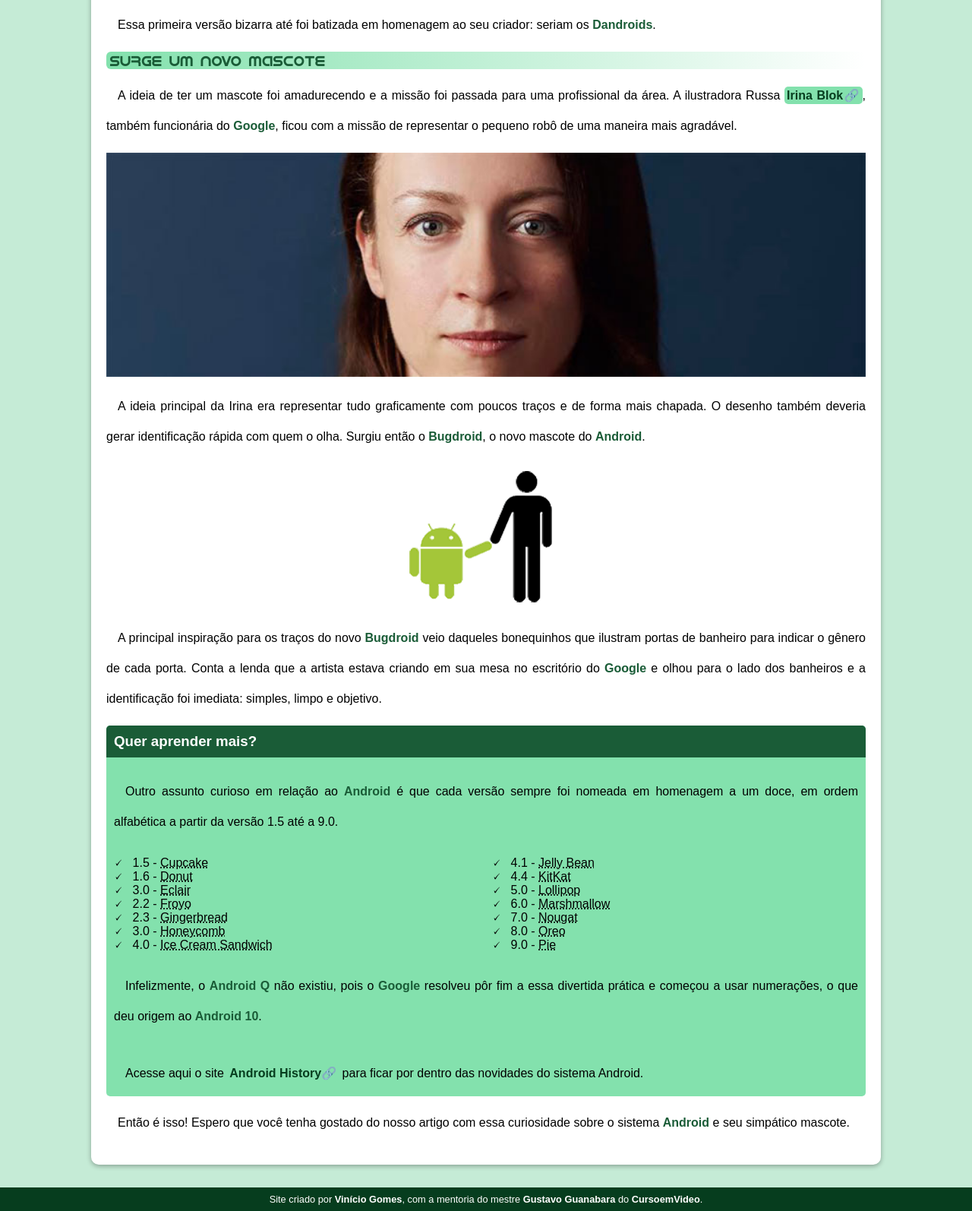
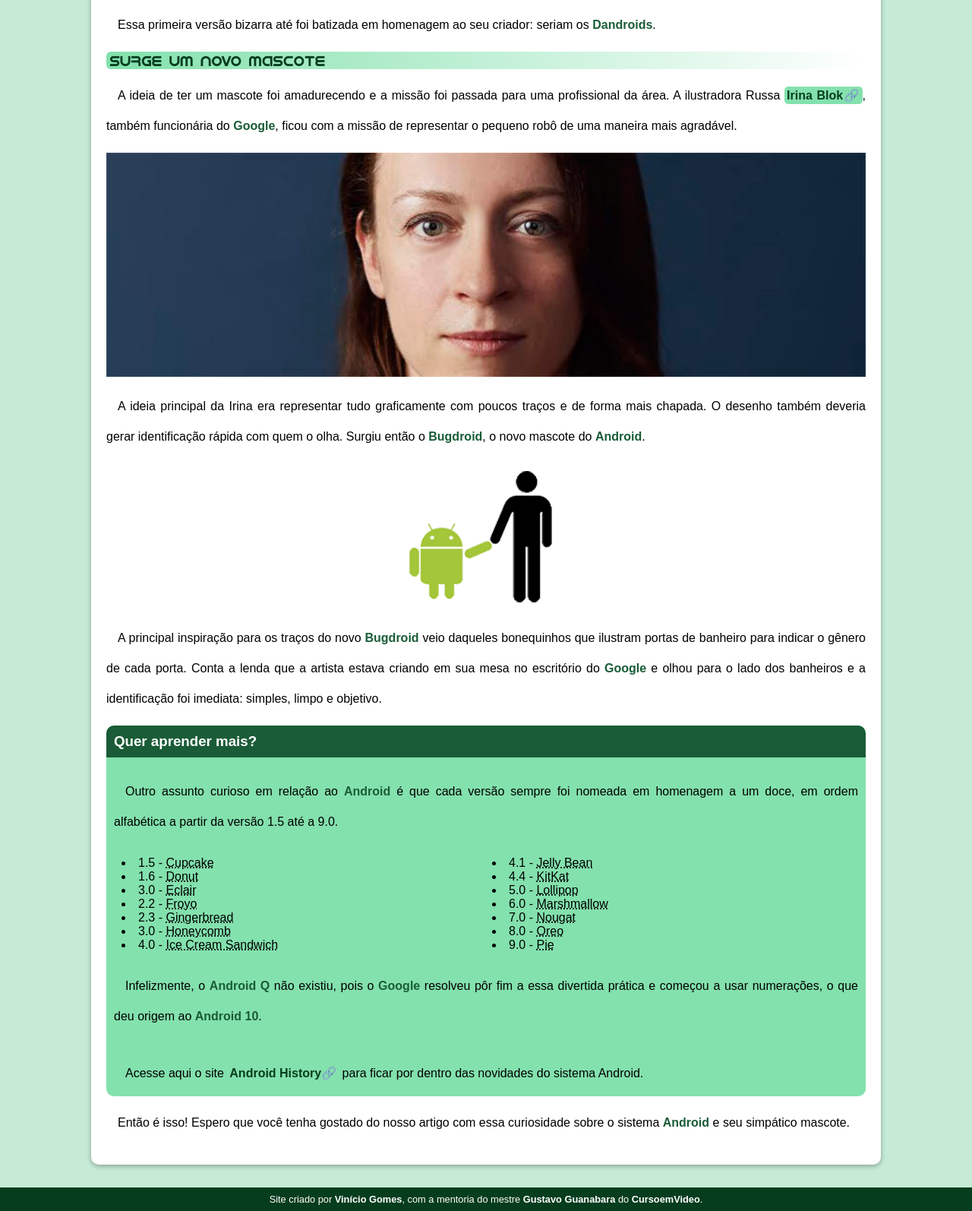
Before and after one commit to viniciogomesr/projeto-android, a plain HTML site: page index.html in a window 1280 px wide. Shown: the part 957-2551 px from the top of the page at 76% size. Drawn offline with Linux system fonts and the light colour scheme.

Commit message:
Correções

```diff
--- a/css/style.css
+++ b/css/style.css
@@ -104,6 +104,7 @@
     font-family: var(--fonteandroid);
     font-size: xx-large;
     font-weight: normal;
+    color: var(--cor06);
 }
 
 main h2 {
@@ -111,7 +112,7 @@
     font-weight: normal;
     font-size: larger;
     background-image: linear-gradient(to right, var(--cor02), transparent);
-    color: var(--cor05);
+    color: var(--cor06);
     border-radius: 6px 6px 6px 6px;
     margin: 10px 0px;
     text-indent: 5px;
@@ -134,14 +135,14 @@
 
 aside {
     background-color: var(--cor02);
-    border-radius: 5px 5px 5px 5px;
+    border-radius: 10px;
 }
 
 aside h3 {
     background-color: var(--cor05);
     color: var(--branco);
     padding: 10px;
-    border-radius: 5px  5px 0px 0px;
+    border-radius: 10px  10px 0px 0px;
 }
 
 aside p {
@@ -149,10 +150,10 @@
 }
 
 aside > ul {
-    list-style-type: '\1F5F8\00a0\00a0\00a0';
+    list-style: disc;
     list-style-position: inside;
     columns: 2;
-    padding: 0px 10px;
+    padding: 0px 20px;
 }
 
 /* Configuração do footer */
--- a/index.html
+++ b/index.html
@@ -4,7 +4,7 @@
 <head>
     <meta charset="UTF-8">
     <meta name="viewport" content="width=device-width, initial-scale=1.0">
-    <title>A História do Mascote Android</title>
+    <title>Como Surgiu o Mascote Android</title>
     <link rel="stylesheet" href="css/style.css">
     <link rel="shortcut icon" href="image/favicon.ico" type="image/x-icon">
     <!-- Êxodo 34:14 -->
@@ -19,15 +19,14 @@
     <nav>
         <a href="#">Home</a>
         <a href="#">Notícias</a>
-        <a href="#">Curiosidades</a>
-        <a href="#">Fale Conosco</a>
+        <a href="#">Contatos</a>
     </nav>
 
     <main>
         <article>
 
             <h1>
-                A história do Mascote do Android
+                A história do Mascote Android
             </h1>
 
             <p>
```
Also changed, not shown: 1 other file.
